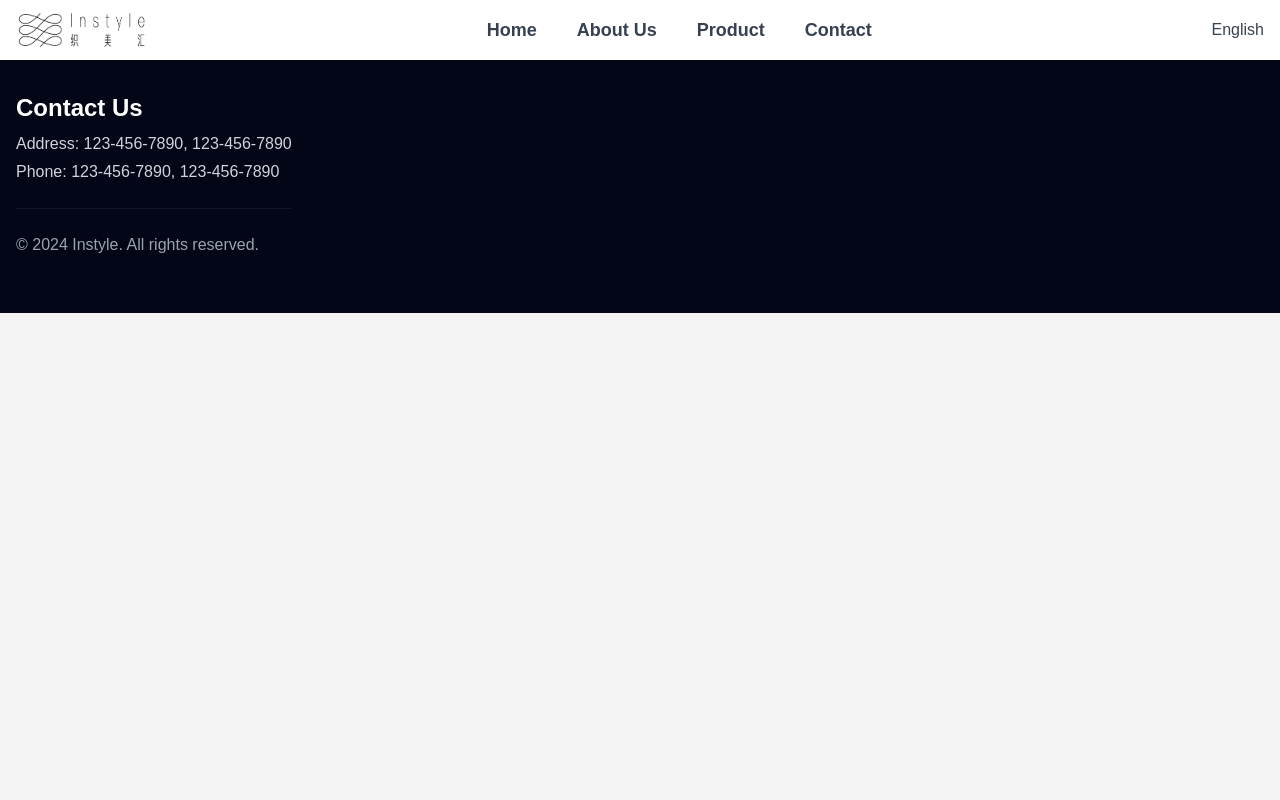
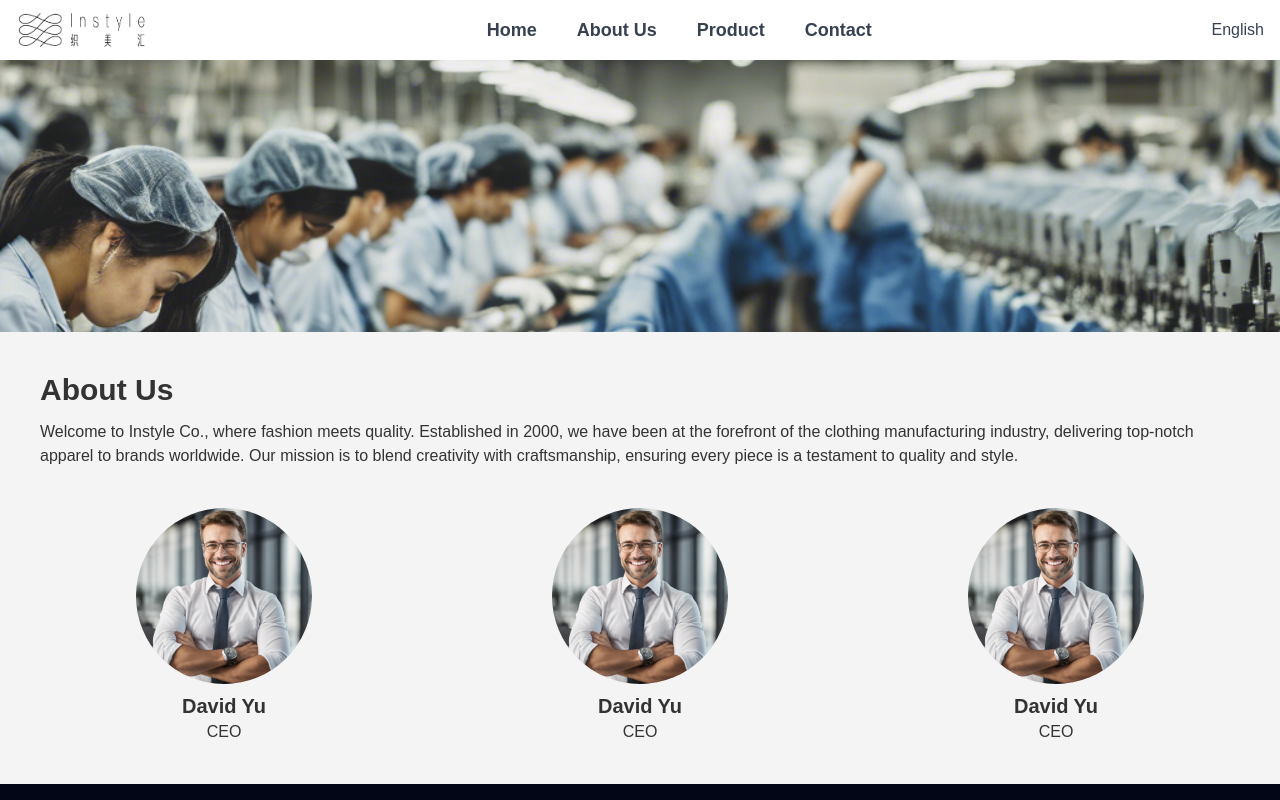
Before and after one commit to KAGA11/Instyle, a React (Vite) app: page /about in a window 1280 px wide. Shown: the top 800 px of the page. Built offline with nearby package versions, Linux system fonts and the light colour scheme.

Commit message:
add About

```diff
--- a/src/pages/About.tsx
+++ b/src/pages/About.tsx
@@ -1,13 +1,67 @@
-import React from 'react'
+import React from 'react';
+import aboutBg from '../assets/about_bg.png';
+import man from '../assets/man_1.png';
 
-// About组件 写关于公司的内容介绍
+interface KeyMemberProps{
+  avatar: string;
+  name: string;
+  position: string;
+}
 
-function About() {
-  return (
-    <div>
 
+const KeyMember:React.FC<KeyMemberProps> = ({ avatar, name, position  }) =>{
+  return(
+    <div className='flex justify-center flex-col text-center'>
+      <img className='w-44 rounded-full' src={avatar} alt="" />
+      <p className='text-xl font-bold mt-2'>{name}</p>
+      <p>{position}</p>
     </div>
   )
 }
 
-export default About
+
+function About() {
+  return (
+    <>
+      <div
+      className="w-full bg-cover bg-center h-[34vh] "
+      style={{ backgroundImage: `url(${aboutBg})` }}
+      ></div>
+
+      <div className='px-10 py-10'>
+        <h1 className='text-3xl font-bold mb-3'>About Us</h1>
+        <div>
+          Welcome to Instyle Co., where fashion meets quality.
+          Established in 2000, we have been at the forefront of the clothing manufacturing industry,
+          delivering top-notch apparel to brands worldwide.
+          Our mission is to blend creativity with craftsmanship,
+          ensuring every piece is a testament to quality and style.
+        </div>
+
+        <div className='flex justify-center px-10 mt-10 gap-x-60'>
+          <KeyMember
+            avatar={man}
+            name="David Yu"
+            position="CEO"
+          />
+          <KeyMember
+            avatar={man}
+            name="David Yu"
+            position="CEO"
+          />
+          <KeyMember
+            avatar={man}
+            name="David Yu"
+            position="CEO"
+          />
+        </div>
+      </div>
+    </>
+
+
+
+
+  );
+}
+
+export default About;
```
Also changed, not shown: src/assets/about_bg.png (added), src/assets/man_1.png (added).
